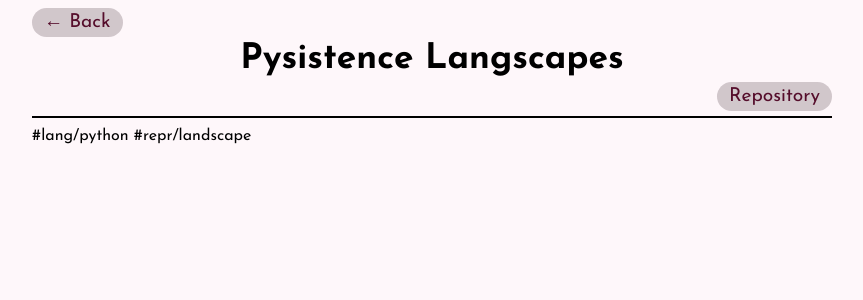
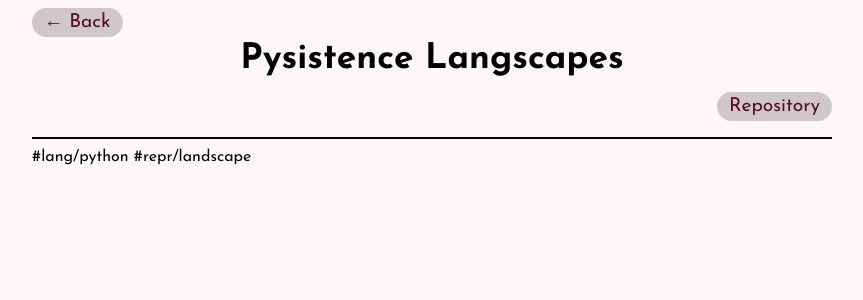
Before and after one commit to cat-list/cat-list.github.io, a Jekyll site: the page built from _software/pysistence-landscapes.md, in a window 1280 px wide. Shown: the top 300 px of the page, without its empty margins (208-1071 px from the left). Built offline with Jekyll 4.4.1, drawn with Linux system fonts in a browser that asks for light colours; comment, search, counter and statistics services are not loaded.

Commit message:
Fix overlapping links on mobile

```diff
--- a/css/main.scss
+++ b/css/main.scss
@@ -169,4 +169,5 @@
 
 p.linkbar {
     text-align: right;
+    line-height: 40px;
 }
```
